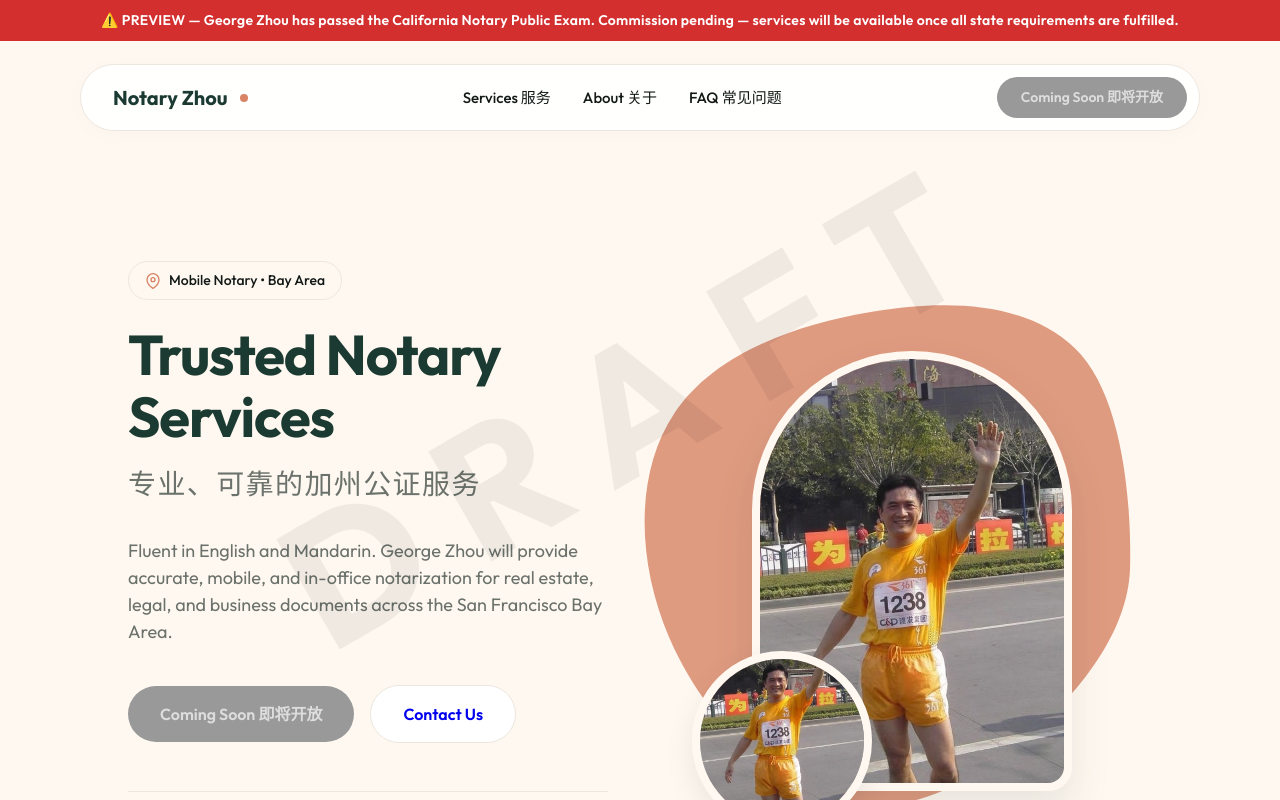
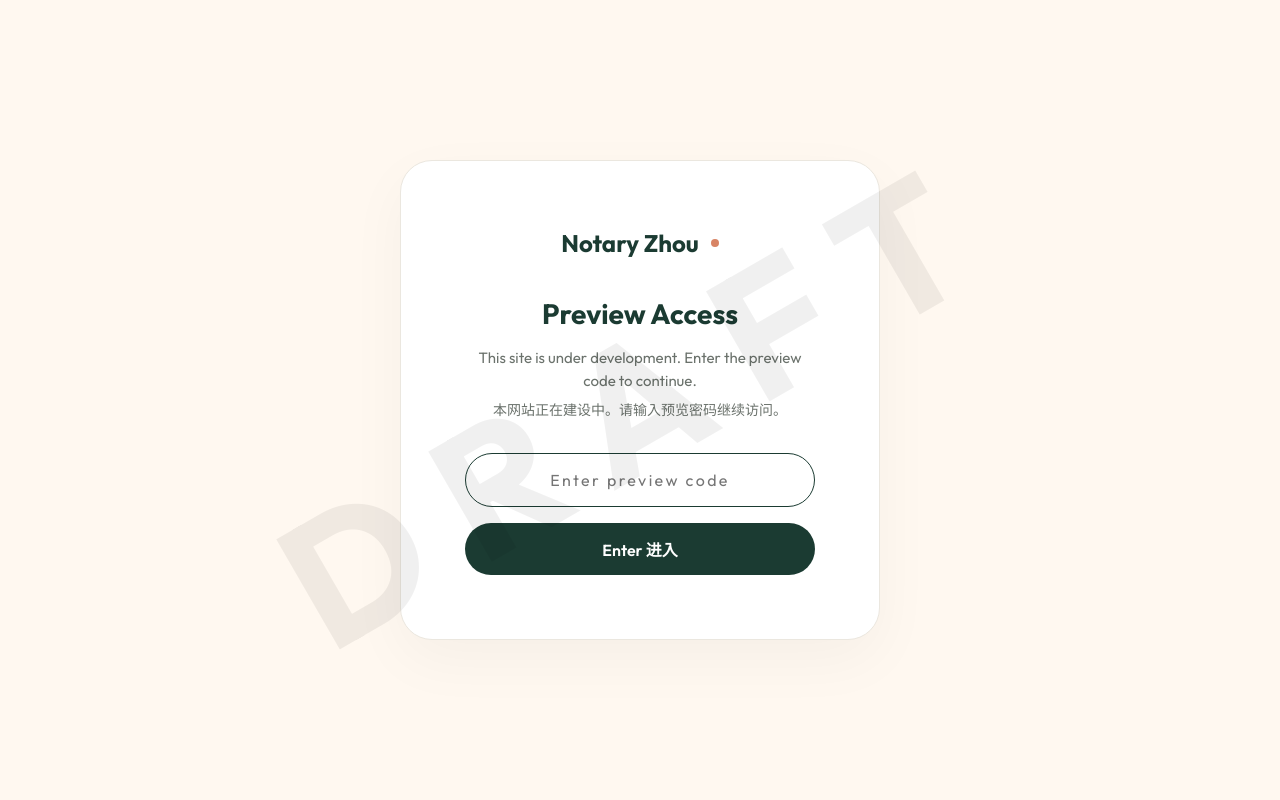
Before and after one commit to xinbenlv/notary-zhou, an Astro site: page / in a window 1280 px wide. Shown: the top 800 px of the page. Built offline with nearby package versions, Linux system fonts and the light colour scheme; Astro itself is replaced by a stand-in of ours.

Commit message:
feat: add password gate for preview access (code: 20260404)

```diff
--- /dev/null
+++ b/src/components/PasswordGate.astro
@@ -0,0 +1,139 @@
+---
+import { siteConfig } from '../config';
+---
+
+{siteConfig.isDraft && (
+  <div id="password-gate" class="password-gate">
+    <div class="gate-card">
+      <div class="gate-logo">
+        Notary Zhou <span class="logo-dot"></span>
+      </div>
+      <h2>Preview Access</h2>
+      <p>This site is under development. Enter the preview code to continue.</p>
+      <p class="gate-zh">本网站正在建设中。请输入预览密码继续访问。</p>
+      <form id="gate-form" class="gate-form">
+        <input
+          type="password"
+          id="gate-input"
+          placeholder="Enter preview code"
+          autocomplete="off"
+          autofocus
+        />
+        <button type="submit" class="btn btn-green" style="padding: 14px 32px;">
+          Enter 进入
+        </button>
+      </form>
+      <p id="gate-error" class="gate-error" style="display: none;">
+        Incorrect code. Please try again.
+      </p>
+    </div>
+  </div>
+
+  <style>
+    .password-gate {
+      position: fixed;
+      inset: 0;
+      z-index: 9999;
+      background-color: var(--bg-cream);
+      display: flex;
+      align-items: center;
+      justify-content: center;
+      font-family: var(--font-main);
+    }
+    .password-gate.hidden {
+      display: none;
+    }
+    .gate-card {
+      background: var(--bg-white);
+      border-radius: var(--radius-xl);
+      padding: 64px;
+      max-width: 480px;
+      width: 90%;
+      text-align: center;
+      border: 1px solid var(--border-soft);
+      box-shadow: 0 20px 60px rgba(0,0,0,0.04);
+    }
+    .gate-logo {
+      font-size: 24px;
+      font-weight: 700;
+      color: var(--brand-green);
+      margin-bottom: 32px;
+      display: flex;
+      align-items: center;
+      justify-content: center;
+      gap: 12px;
+    }
+    .gate-logo .logo-dot {
+      width: 8px;
+      height: 8px;
+      background-color: var(--brand-terra);
+      border-radius: 50%;
+      display: inline-block;
+    }
+    .gate-card h2 {
+      font-size: 28px;
+      color: var(--brand-green);
+      margin-bottom: 12px;
+    }
+    .gate-card p {
+      color: var(--text-muted);
+      font-size: 15px;
+      margin-bottom: 8px;
+    }
+    .gate-zh {
+      font-size: 14px !important;
+      margin-bottom: 32px !important;
+    }
+    .gate-form {
+      display: flex;
+      flex-direction: column;
+      gap: 16px;
+      align-items: center;
+    }
+    .gate-form input {
+      width: 100%;
+      padding: 16px 24px;
+      border-radius: var(--radius-pill);
+      border: 1px solid var(--border-soft);
+      font-size: 16px;
+      font-family: var(--font-main);
+      text-align: center;
+      letter-spacing: 0.15em;
+      outline: none;
+      transition: border-color 0.2s;
+    }
+    .gate-form input:focus {
+      border-color: var(--brand-green);
+    }
+    .gate-form button {
+      width: 100%;
+    }
+    .gate-error {
+      color: #c0392b !important;
+      font-weight: 500;
+      margin-top: 16px !important;
+      font-size: 14px !important;
+    }
+  </style>
+
+  <script define:vars={{ previewCode: siteConfig.previewPassword }}>
+    // Check if already authenticated
+    if (sessionStorage.getItem('nz-preview') === 'ok') {
+      document.getElementById('password-gate')?.classList.add('hidden');
+    }
+
+    document.getElementById('gate-form')?.addEventListener('submit', (e) => {
+      e.preventDefault();
+      const input = document.getElementById('gate-input');
+      const error = document.getElementById('gate-error');
+      if (input.value === previewCode) {
+        sessionStorage.setItem('nz-preview', 'ok');
+        document.getElementById('password-gate')?.classList.add('hidden');
+      } else {
+        error.style.display = 'block';
+        input.value = '';
+        input.focus();
+      }
+    });
+  </script>
+)}
--- a/src/config.ts
+++ b/src/config.ts
@@ -19,6 +19,7 @@ export const siteConfig = {
 
   serviceAreas: ['Santa Clara', 'San Mateo', 'Alameda'],
 
+  previewPassword: '20260404',
   isDraft: true,
   draftBannerText:
     '⚠️ PREVIEW — George Zhou has passed the California Notary Public Exam. Commission pending — services will be available once all state requirements are fulfilled.',
--- a/src/layouts/Layout.astro
+++ b/src/layouts/Layout.astro
@@ -2,6 +2,7 @@
 import { siteConfig } from '../config';
 import DraftBanner from '../components/DraftBanner.astro';
 import DraftWatermark from '../components/DraftWatermark.astro';
+import PasswordGate from '../components/PasswordGate.astro';
 import '../styles/global.css';
 
 interface Props {
@@ -65,6 +66,7 @@ const ogImage = `${siteConfig.url}/images/george-zhou.jpg`;
     })} />
   </head>
   <body class={siteConfig.isDraft ? 'has-draft-banner' : ''}>
+    <PasswordGate />
     <DraftBanner />
     <DraftWatermark />
     <slot />
```
